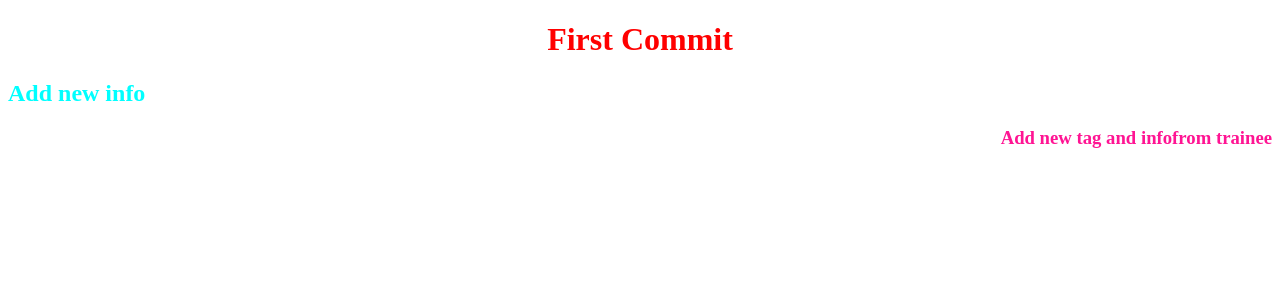
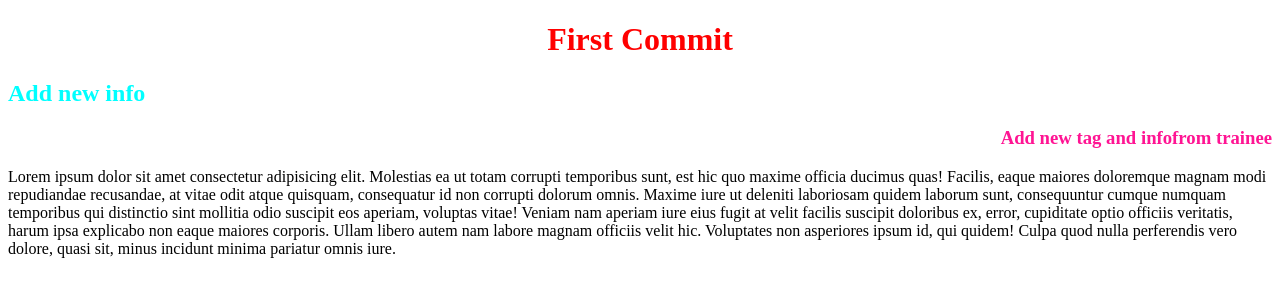
Before and after one commit to taraszagorodny89/advance-01, a plain HTML site: page index.html in a window 1280 px wide. Drawn offline with Linux system fonts and the light colour scheme.

Commit message:
add new info

```diff
--- a/index.html
+++ b/index.html
@@ -14,6 +14,7 @@
     <h1>First Commit</h1>
     <h2>Add new info</h2>
     <h3>Add new tag and infofrom trainee</h3>
+    <p>Lorem ipsum dolor sit amet consectetur adipisicing elit. Molestias ea ut totam corrupti temporibus sunt, est hic quo maxime officia ducimus quas! Facilis, eaque maiores doloremque magnam modi repudiandae recusandae, at vitae odit atque quisquam, consequatur id non corrupti dolorum omnis. Maxime iure ut deleniti laboriosam quidem laborum sunt, consequuntur cumque numquam temporibus qui distinctio sint mollitia odio suscipit eos aperiam, voluptas vitae! Veniam nam aperiam iure eius fugit at velit facilis suscipit doloribus ex, error, cupiditate optio officiis veritatis, harum ipsa explicabo non eaque maiores corporis. Ullam libero autem nam labore magnam officiis velit hic. Voluptates non asperiores ipsum id, qui quidem! Culpa quod nulla perferendis vero dolore, quasi sit, minus incidunt minima pariatur omnis iure.</p>
 
 
 
```
Also changed, not shown: 1 other file.
